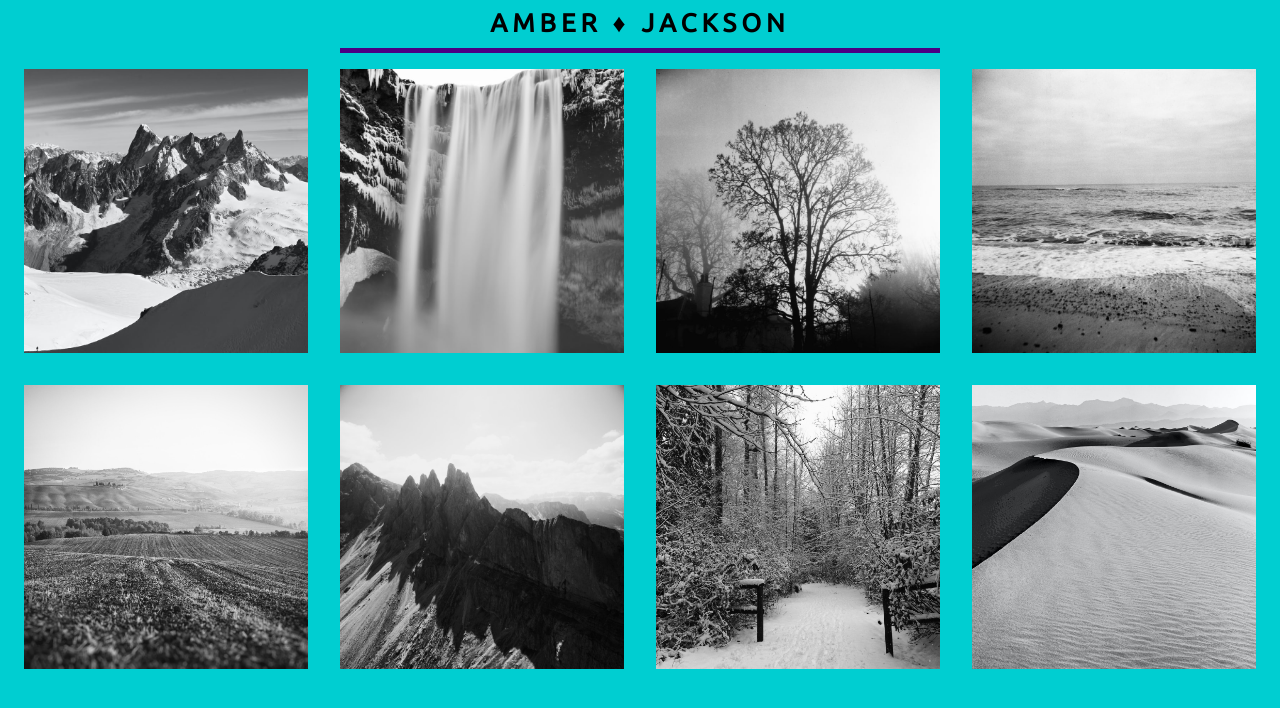
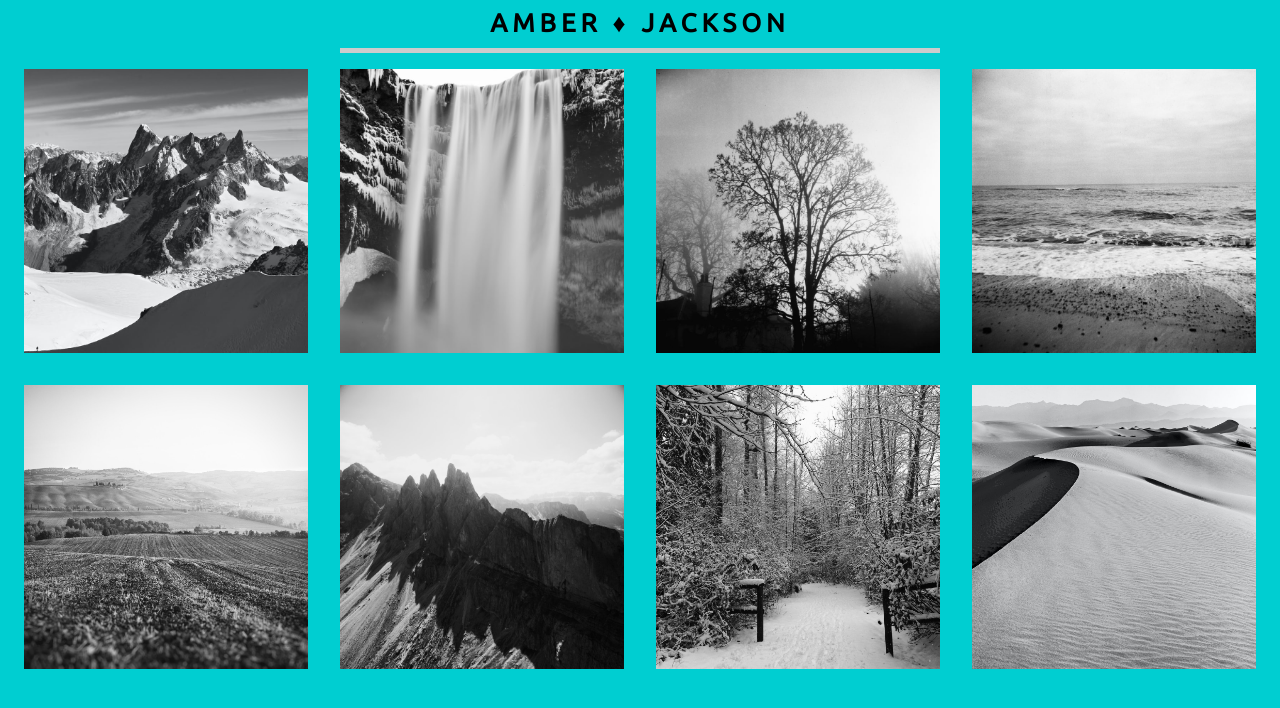
Before and after one commit to JacksonAmber/PhotoSite, a plain HTML site: page index.html in a window 1280 px wide. Drawn offline with Linux system fonts and the light colour scheme.

Commit message:
Photosite project completed with css and html added.

```diff
--- a/style.css
+++ b/style.css
@@ -7,22 +7,30 @@ body{
 p{
     font-family: 'Ubuntu', sans-serif;
     font-weight: 700;
+
+    text-transform: uppercase;
     letter-spacing: 5px;
+
     font-size: 2vw;
+
     text-align: center;
-    border-bottom: 5px solid indigo;
+    border-bottom: 5px solid #ccc;
     padding-bottom: 10px;
-    width: 47.5%;
-    margin: auto;
 
 
-}
+    width: 47.5%;
 
-img{
+
+    margin: auto;
+  }
+
+  img {
 
     width: 22.5%;
+
     margin: 1.25%;
-    float: left;
 
 
+
+    float: left;
 }
```
Also changed, not shown: 1 other file.
